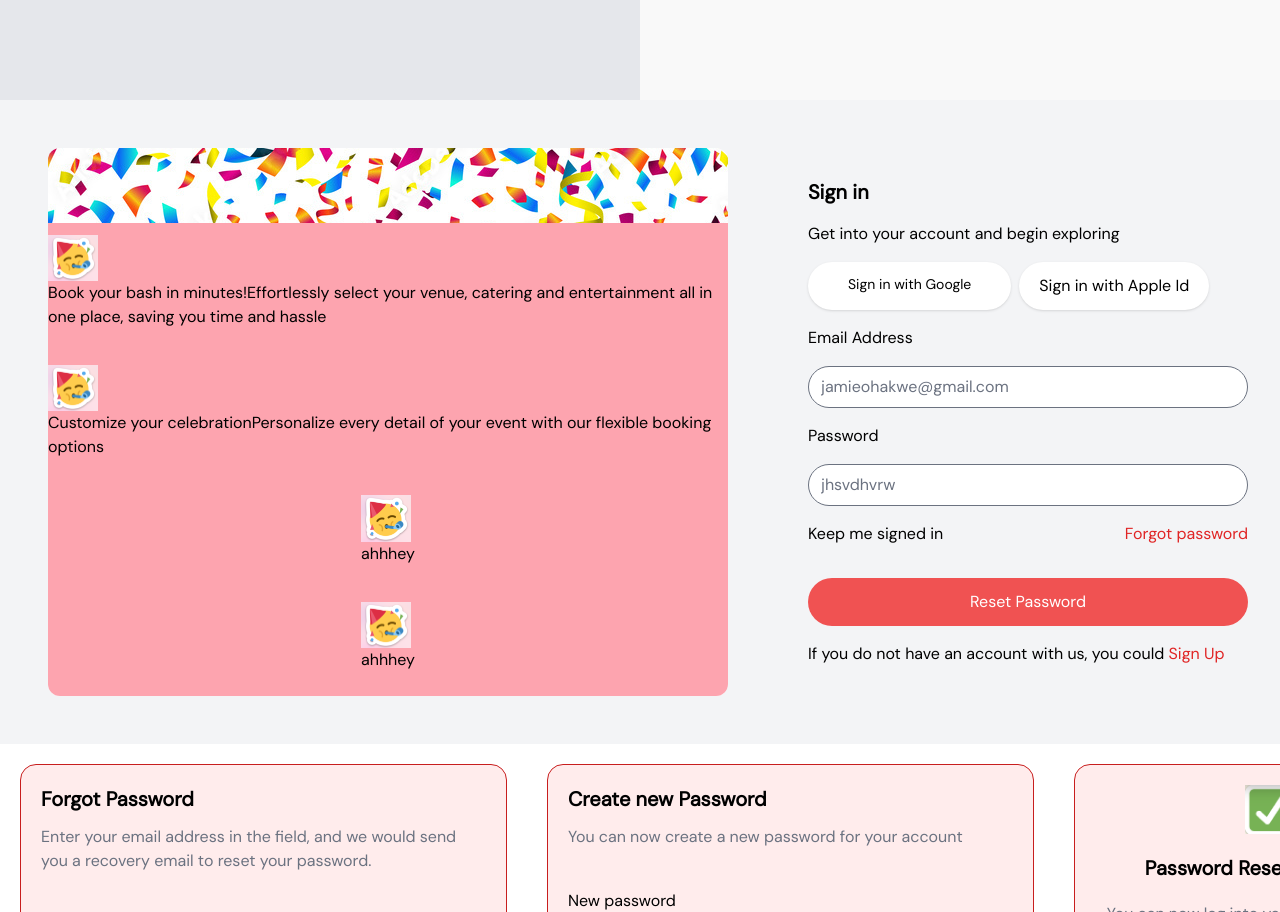
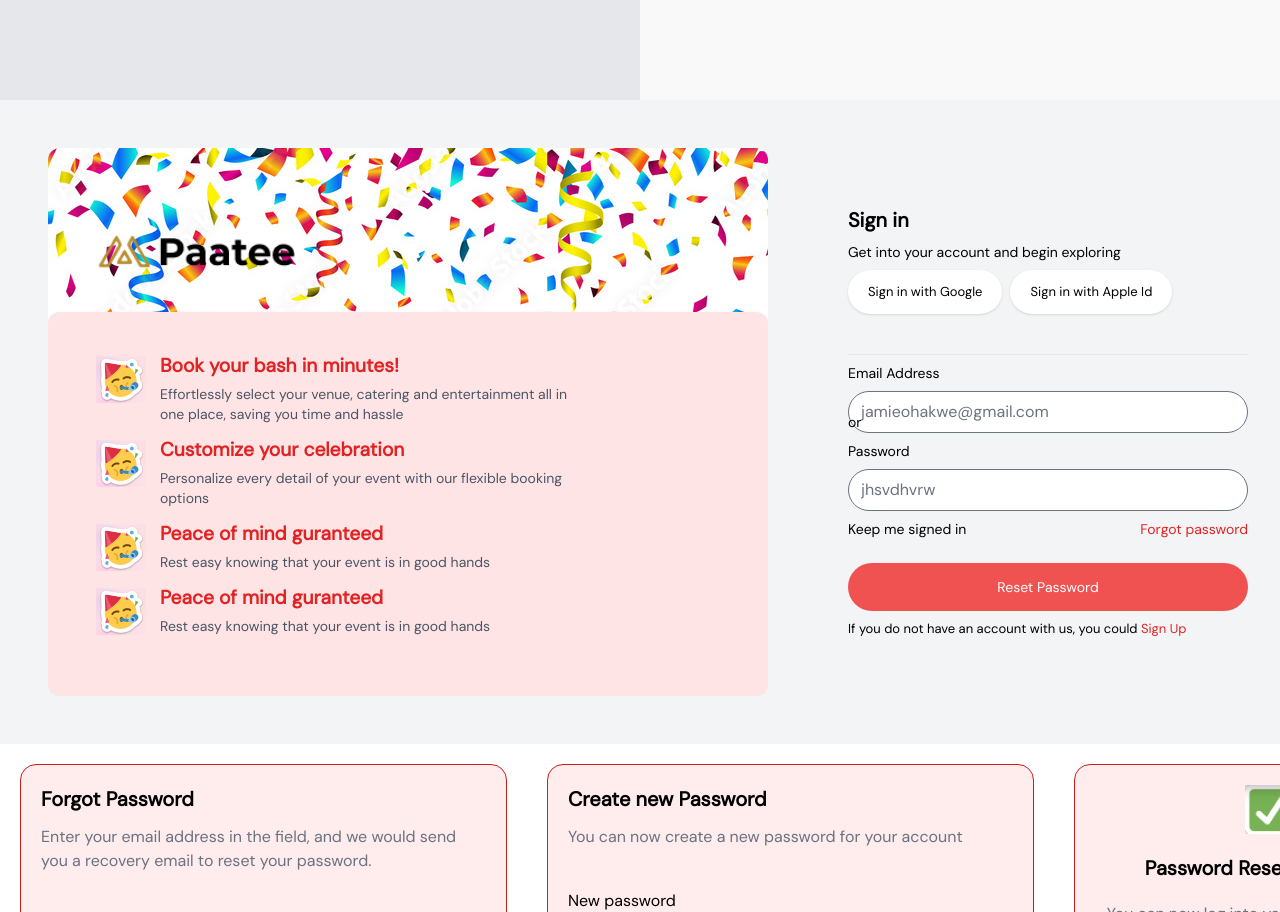
Before and after one commit to PaateeNg/paatee, a Next.js app: page /login in a window 1280 px wide. Shown: the part 620-1532 px from the top of the page. Built offline with nearby package versions, Linux system fonts and the light colour scheme.

Commit message:
create branch

```diff
--- a/src/components/AUTH/Auth.tsx
+++ b/src/components/AUTH/Auth.tsx
@@ -18,31 +18,34 @@
         },
         {
             icon: "yh",
-            title: "ahh",
-            sub: "hey"
+            title: "Peace of mind guranteed",
+            sub: "Rest easy knowing that your event is in good hands"
         },
         {
             icon: "yh",
-            title: "ahh",
-            sub: "hey"
+            title: "Peace of mind guranteed",
+            sub: "Rest easy knowing that your event is in good hands"
         },
     ]
 	return (
 		<>
 			<div className="flex md:flex-row flex-col bg-gray-100 ">
                 {/* left */}
-				<div className="w-[746px]  rounded-xl overflow-hidden  bg-white m-[3rem] relative flex-1 " style={{ backgroundImage: `url('/assets/img/party-bg.jpg')` }}>
+				<div className="  rounded-xl overflow-hidden  bg-white m-[3rem] relative flex-1 " style={{ backgroundImage: `url('/assets/img/party-bg.jpg')` }}>
                         {/* image */}
-                        <Image height={100} width={200} alt='logo' src={logo} className='absolute top-[5rem]'/>
-                    <div className=" w-full bg-rose-300 absolute bottom-0 flex flex-col justify-center ">
+                        <Image height={100} width={200} alt='logo' src={logo} className='absolute top-[5rem] left-[3rem]'/>
+                    <div className=" w-full bg-rose-100 h-[70%] absolute bottom-0 flex flex-col justify-center  shadow rounded-xl  ">
                         {/* info */}
                     {signInfo.map((i, index)=>(
                         <>
-                            <div className="flex gap-2 mx-auto my-3 mb-6" key={index}>
-                                <div>
-                                    <Image height={50} width={50} alt='logo' src={icon}/>
-                                    <span>{i.title}</span><span>{i.sub}</span>
-                                </div>
+                            <div className="flex gap-2  mx-[3rem] " key={index}>
+
+                                    <Image height={50} width={50} alt='logo' src={icon} className=' absolute'/>
+                                    <div className='flex gap-2 flex-col justify-center mb-4 text-sm max-w-[27rem] ml-[4rem]'>
+
+                                        <span className='font-bold text-red-600  text-[1.2rem]'>{i.title}</span><span className='text-gray-600'>{i.sub}</span>
+                                    </div>
+
 
                             </div>
                         </>
@@ -50,13 +53,14 @@
                     </div>
                 </div>
                 {/* right */}
-				<div className="h-[580px] w-[440px]  m-[2rem]  flex flex-col gap-4 justify-center">
+				<div className="h-[580px] max-w-[25rem] flex-1   m-[2rem]  flex flex-col gap-2 justify-center text-sm">
                         <span className='font-bold text-xl'>Sign in</span>
                         <span>Get into your account and begin exploring</span>
                         <div className='flex gap-2'>
-                            <div className='shadow py-3 text-sm px-10 rounded-full bg-white'>Sign in with Google</div>
-                            <div className='shadow py-3 px-5 rounded-full bg-white'>Sign in with Apple Id</div>
+                            <div className='shadow py-3 text-[13px] px-5 rounded-full bg-white'>Sign in with Google</div>
+                            <div className='shadow py-3 px-5 text-[13px] rounded-full bg-white'>Sign in with Apple Id</div>
                         </div>
+                        <hr className='mt-[2rem]' /> <span className='absolute '>or</span>
                         <span>Email Address</span>
                         <input type="text" placeholder='jamieohakwe@gmail.com ' className='rounded-full'/>
                         <span>Password</span>
@@ -65,8 +69,8 @@
                             <span>Keep me signed in</span>
                             <span className='text-red-600'>Forgot password</span>
                         </div>
-                        <button className='bg-red-500 rounded-full mt-4 h-[3rem] text-white'>Reset Password</button>
-                        <span>If you do not have an account with us, you could <span className='text-red-600'> <a href="">Sign Up</a></span></span>
+                        <button className='bg-red-500  rounded-full mt-4 h-[3rem] text-white'>Reset Password</button>
+                        <span className='text-[13px]'>If you do not have an account with us, you could <span className='text-red-600 text-center'> <a href="">Sign Up</a></span></span>
                 </div>
 			</div>
 		</>
```
